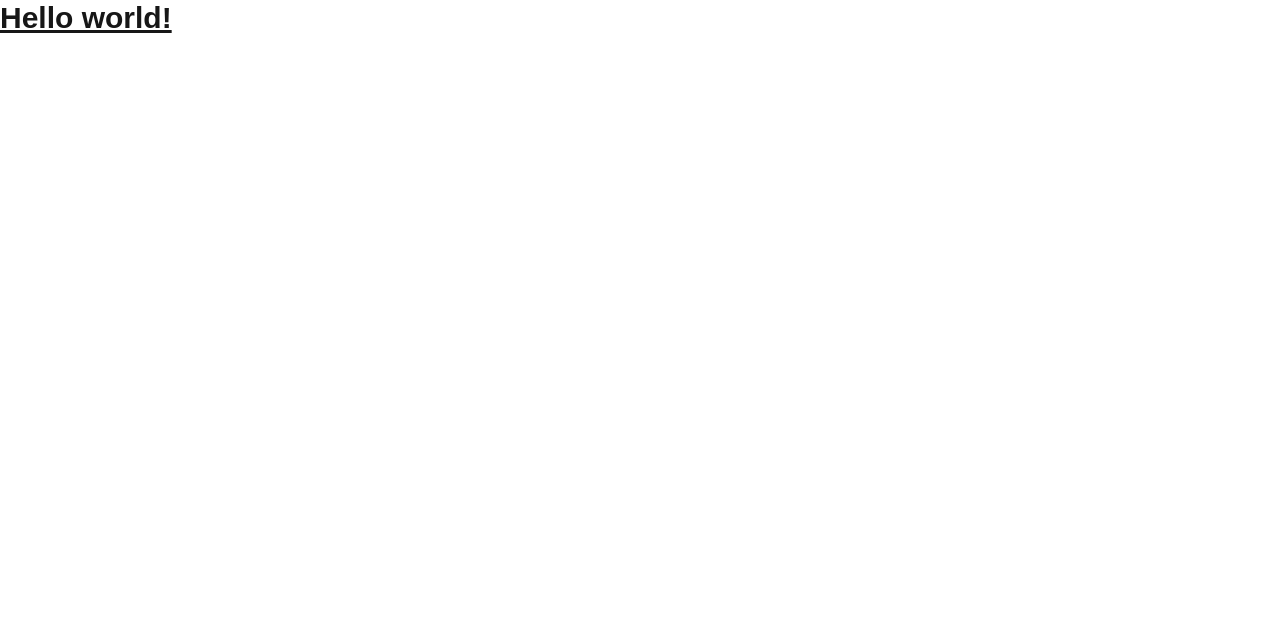
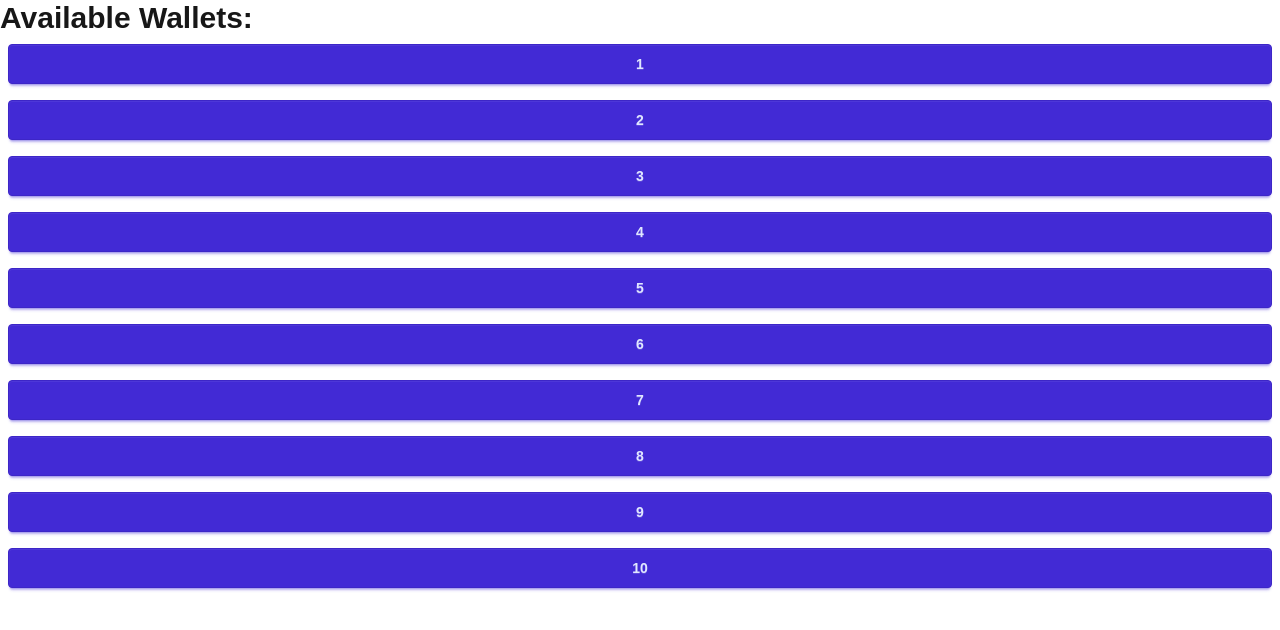
Before and after one commit to ripe-money/tutorial-wallet-standard, a Next.js app: page / in a window 1280 px wide. Shown: the top 630 px of the page. Built offline with nearby package versions, Linux system fonts and the light colour scheme.

Commit message:
Install DaisyUI

```diff
--- a/app/globals.css
+++ b/app/globals.css
@@ -1,4 +1,5 @@
 @import "tailwindcss";
+@plugin "daisyui";
 
 :root {
   --background: #ffffff;
@@ -26,11 +27,11 @@ body {
   -moz-osx-font-smoothing: grayscale;
 }
 
-* {
+/* * {
   box-sizing: border-box;
   padding: 0;
   margin: 0;
-}
+} */
 
 a {
   color: inherit;
--- a/app/page.tsx
+++ b/app/page.tsx
@@ -2,9 +2,16 @@
 export default function Home() {
   return (
     <>
-      <h1 className="text-3xl font-bold underline">
-        Hello world!
+      <h1 className="text-3xl font-bold">
+        Available Wallets:
       </h1>
+      <div className="flex flex-col">
+        {Array.from({ length: 10 }).map((_, i) => (
+          <button key={i} className="btn btn-primary m-2">
+            {i + 1}
+          </button>
+        ))}
+      </div>
     </>
   );
 }
--- a/package.json
+++ b/package.json
@@ -21,6 +21,7 @@
     "@types/node": "^20",
     "@types/react": "^19",
     "@types/react-dom": "^19",
+    "daisyui": "^5.0.0-beta.8",
     "eslint": "^9",
     "eslint-config-next": "15.1.7",
     "typescript": "^5"
```
Also changed, not shown: 1 other file (tests, documents, lock files or other folders).
